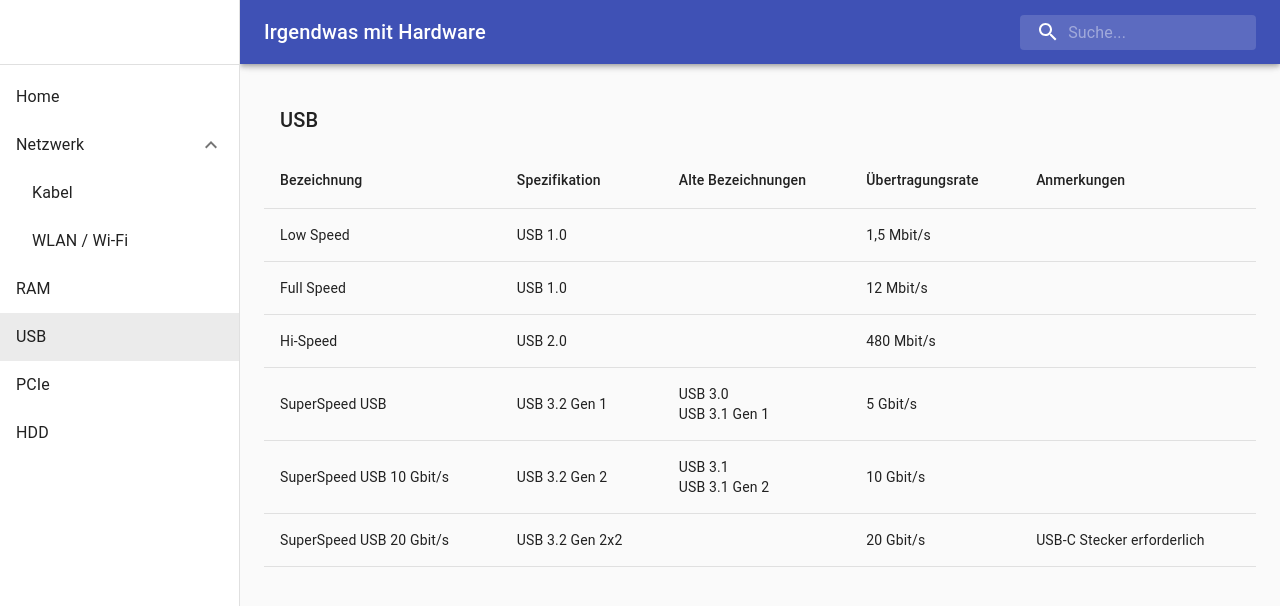
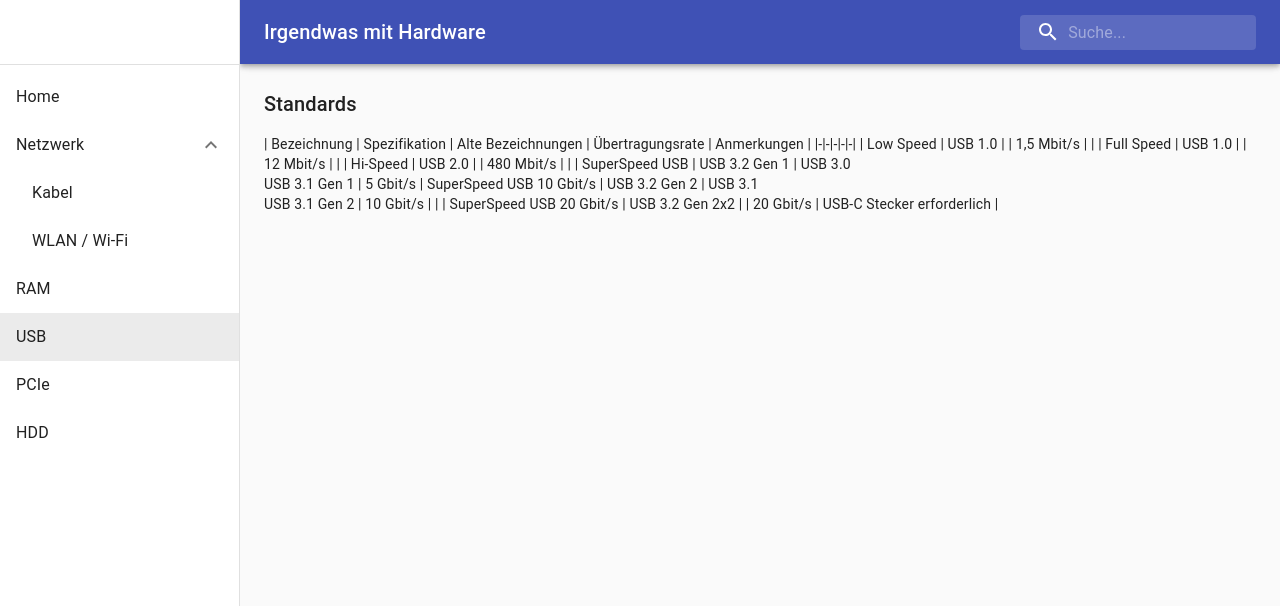
Before and after one commit to benneq/irgendwas-mit-hardware, a React app: page /usb in a window 1280 px wide. Shown: the top 606 px of the page. Built offline with nearby package versions, Linux system fonts and the light colour scheme.

Commit message:
USB Table mdx

```diff
--- a/src/usb/USB.tsx
+++ b/src/usb/USB.tsx
@@ -1,28 +1,11 @@
 import React from 'react';
-import SimpleTable from '../util/SimpleTable';
+import USBTable from './usb-table.mdx';
 
-const usbTypes = [
-    { name: 'Low Speed', transferMode: 'USB 1.0', oldNames: [], transferRate: '1,5 Mbit/s', notes: '' },
-    { name: 'Full Speed', transferMode: 'USB 1.0', oldNames: [], transferRate: '12 Mbit/s', notes: '' },
-    { name: 'Hi-Speed', transferMode: 'USB 2.0', oldNames: [], transferRate: '480 Mbit/s', notes: '' },
-    { name: 'SuperSpeed USB', transferMode: 'USB 3.2 Gen 1', oldNames: ['USB 3.0', 'USB 3.1 Gen 1'], transferRate: '5 Gbit/s', notes: '' },
-    { name: 'SuperSpeed USB 10 Gbit/s', transferMode: 'USB 3.2 Gen 2', oldNames: ['USB 3.1', 'USB 3.1 Gen 2'], transferRate: '10 Gbit/s', notes: '' },
-    { name: 'SuperSpeed USB 20 Gbit/s', transferMode: 'USB 3.2 Gen 2x2', oldNames: [], transferRate: '20 Gbit/s', notes: 'USB-C Stecker erforderlich' },
-];
+
 
 const USB: React.FunctionComponent = () => {
     return (
-        <SimpleTable
-            caption="USB"
-            columns={[
-                { id: 'name', header: 'Bezeichnung', render: (val) => val.name },
-                { id: 'transferMode', header: 'Spezifikation', render: (val) => val.transferMode },
-                { id: 'oldNames', header: 'Alte Bezeichnungen', render: (val) => val.oldNames.map((oldName, i) => <div key={i}>{oldName}</div>) },
-                { id: 'transferRate', header: 'Übertragungsrate', render: (val) => val.transferRate },
-                { id: 'notes', header: 'Anmerkungen', render: (val) => val.notes },
-            ]}
-            value={usbTypes}
-        />
+        <USBTable />
     );
 };
 
--- /dev/null
+++ b/src/usb/usb-table.mdx
@@ -0,0 +1,10 @@
+###### Standards
+
+| Bezeichnung | Spezifikation | Alte Bezeichnungen | Übertragungsrate | Anmerkungen |
+|-|-|-|-|-|
+| Low Speed | USB 1.0 | | 1,5 Mbit/s | |
+| Full Speed | USB 1.0 | | 12 Mbit/s | |
+| Hi-Speed | USB 2.0 | | 480 Mbit/s | |
+| SuperSpeed USB | USB 3.2 Gen 1 | USB 3.0<br/>USB 3.1 Gen 1 | 5 Gbit/s
+| SuperSpeed USB 10 Gbit/s | USB 3.2 Gen 2 | USB 3.1<br/>USB 3.1 Gen 2 | 10 Gbit/s | |
+| SuperSpeed USB 20 Gbit/s | USB 3.2 Gen 2x2 | | 20 Gbit/s | USB-C Stecker erforderlich |
```
